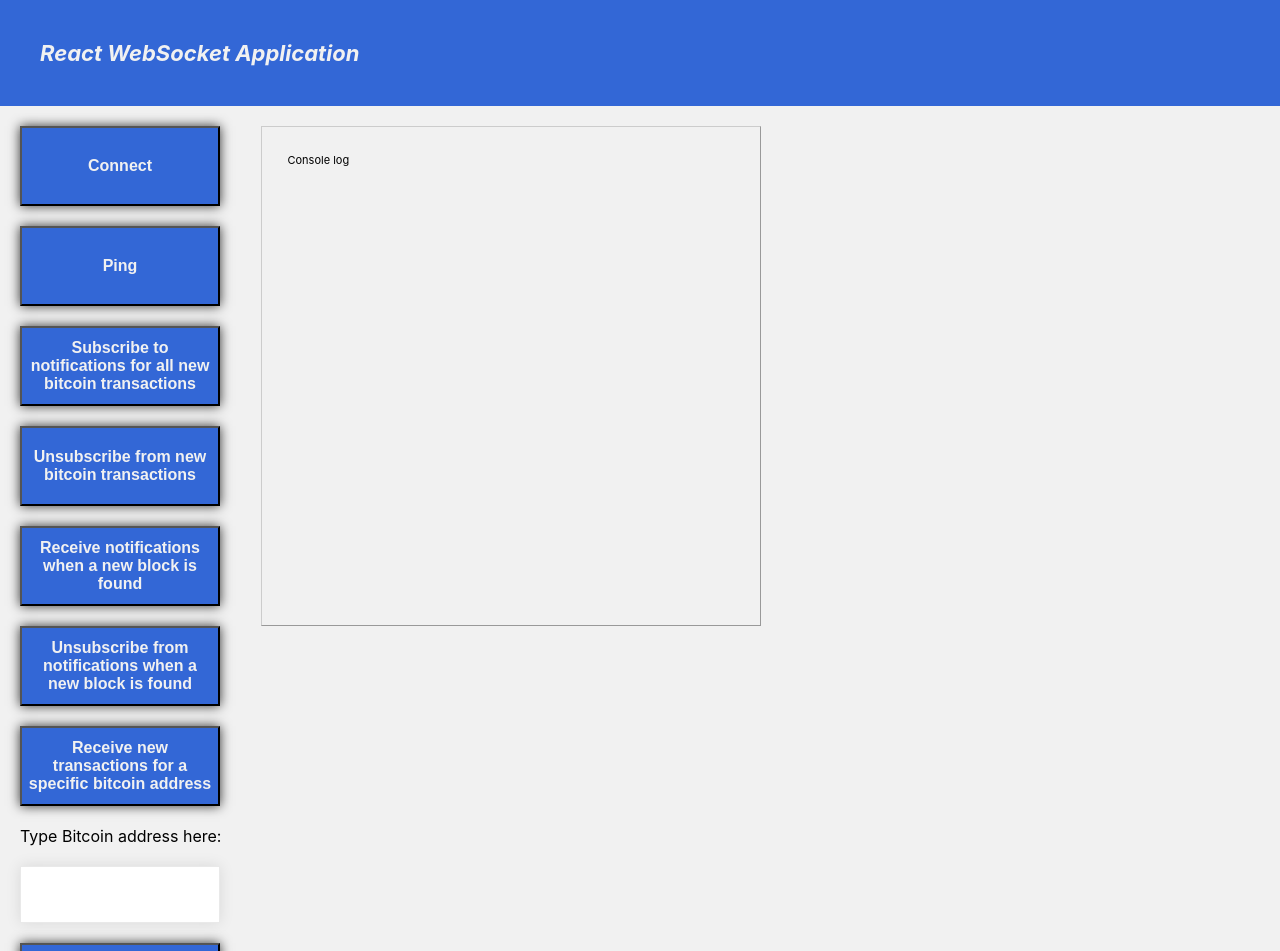
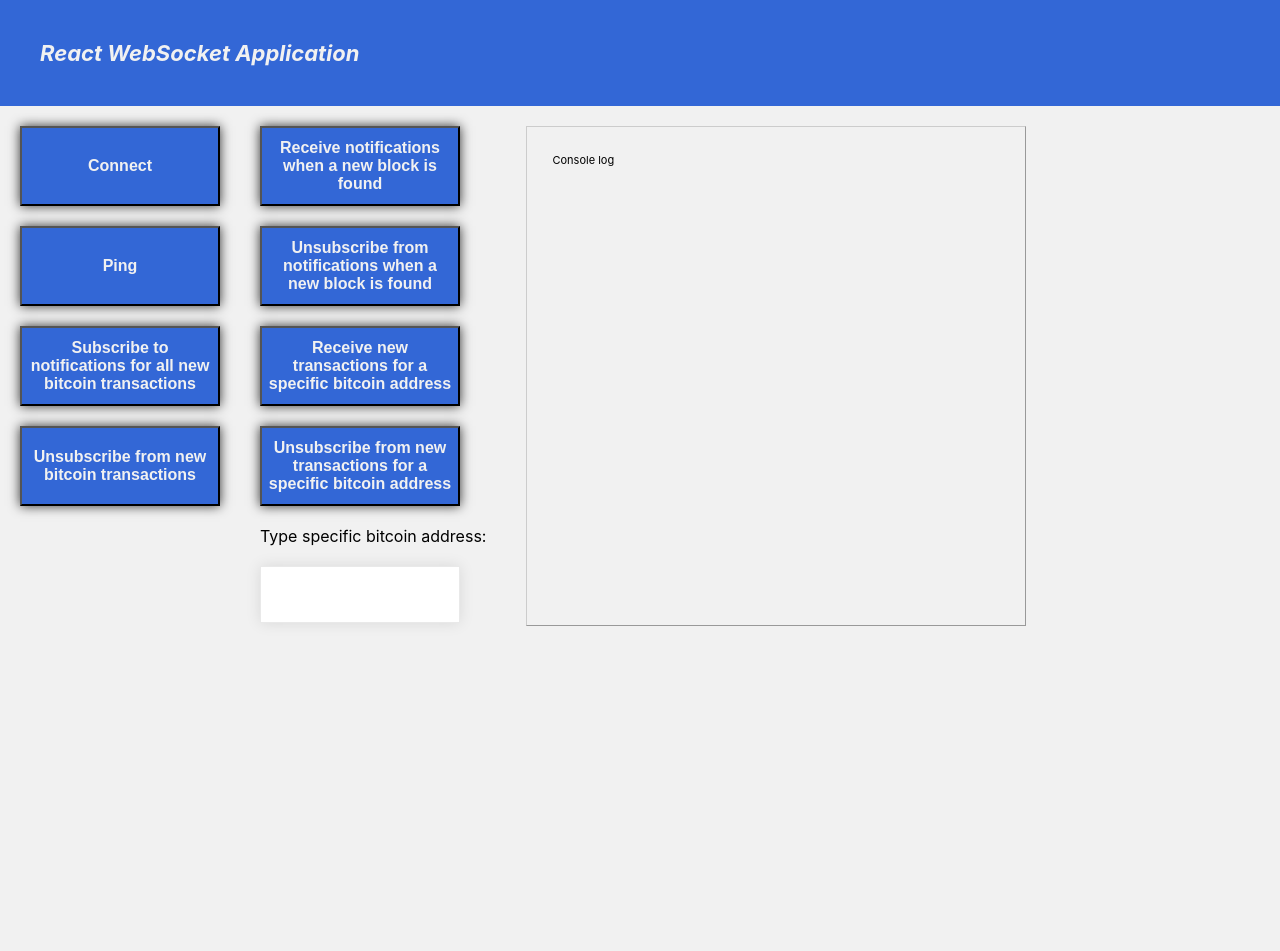
Before and after one commit to alinka77701/reactapp, a React (Create React App) app: page / in a window 1280 px wide. Shown: the top 951 px of the page. After the commit the page ends 800 px from the top, so only its background shows below. Built offline with nearby package versions, Linux system fonts and the light colour scheme; no server answers.

Commit message:
add response to state

```diff
--- a/src/App.css
+++ b/src/App.css
@@ -101,3 +101,7 @@ button:hover {
   height: 500px;
   overflow-y: scroll;
 }
+
+.btn-unsunubscribe-block{
+  float:left;
+}
--- a/src/App.js
+++ b/src/App.js
@@ -9,8 +9,8 @@ class App extends Component {
 
     super(props);
     this.state={
-
-      websocket : new WebSocket(wsUri)
+      websocket : new WebSocket(wsUri),
+      response: ' '
     }
   }
 
@@ -69,21 +69,24 @@ class App extends Component {
       <div className="container">
         <div className="header">React WebSocket Application</div>
         <div className="block">
-          <button className="btn-connect" onClick={this.connect.bind(this)}>Connect</button>
-          <button className="btn-ping" >Ping </button>
-          <button className="btn-subscribe-all">Subscribe to notifications for all new bitcoin transactions </button>
-          <button className="btn-unubscribe-all">Unsubscribe from new  bitcoin transactions </button>
-          <button className="btn-sunubscribe-block">Receive notifications when a new block is found</button>
-          <button className="btn-unsunubscribe-block">Unsubscribe from notifications when a new block is found</button>
-          <button className="btn-subscribe-one">Receive new transactions for a specific bitcoin address</button>
-          <p>Type Bitcoin address here:</p>
-          <input type="text"
-              ref={((input)=>{this.textInput=input})}
-              className="bitcoin-addr"
-
-              onKeyPress={this.handleKeyPress.bind(this)}
-            />
-          <button className="btn-unsunubscribe-one">Unsubscribe from new transactions for a specific bitcoin address</button>
+          <div className="block">
+            <button onClick={this.connect.bind(this)}>Connect</button>
+            <button >Ping </button>
+            <button >Subscribe to notifications for all new bitcoin transactions </button>
+            <button >Unsubscribe from new  bitcoin transactions </button>
+          </div>
+          <div className="block">
+            <button >Receive notifications when a new block is found</button>
+            <button >Unsubscribe from notifications when a new block is found</button>
+            <button> Receive new transactions for a specific bitcoin address</button>
+            <button>Unsubscribe from new transactions for a specific bitcoin address</button>
+            <p>Type specific bitcoin address:</p>
+            <input type="text"
+                ref={((input)=>{this.textInput=input})}
+                className="bitcoin-addr"
+                onKeyPress={this.handleKeyPress.bind(this)}
+              />
+          </div>
         </div>
         <div className="block">
         <div id="consoleLog">
```
